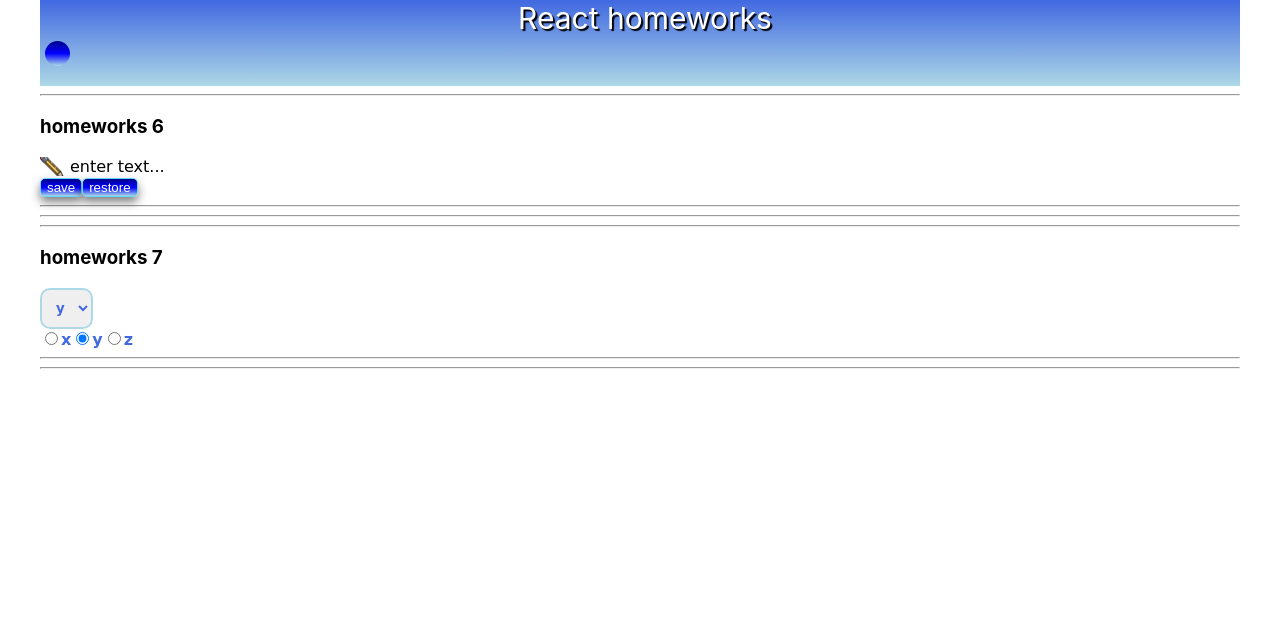
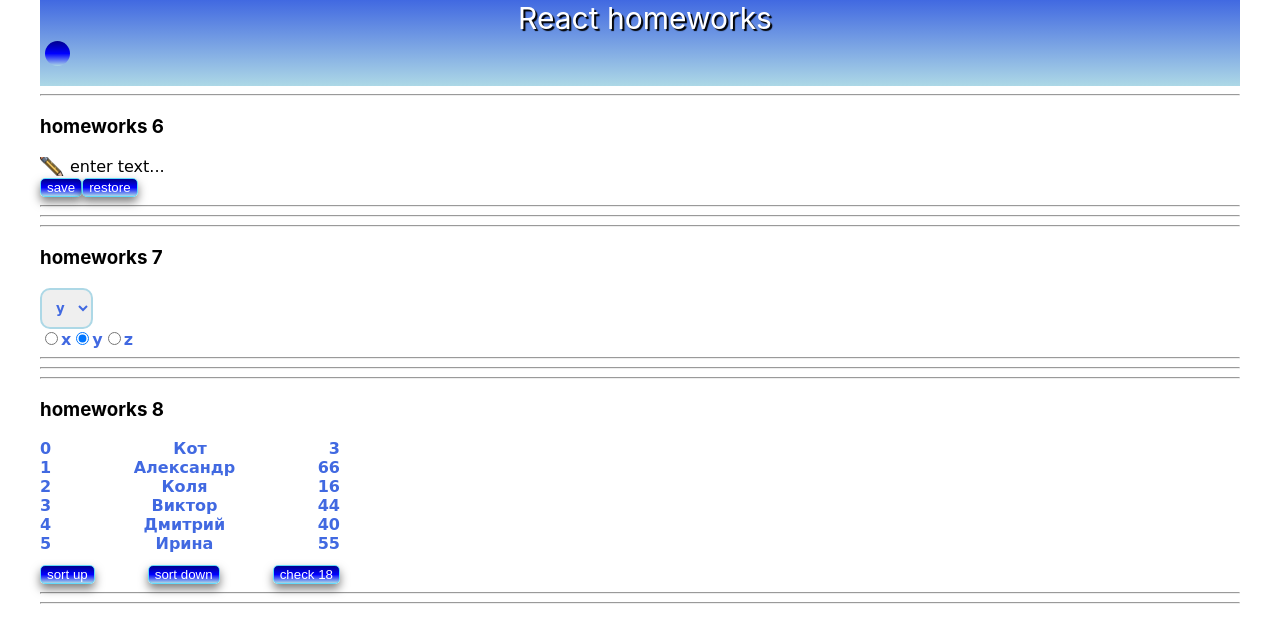
Before and after one commit to IshniyazovFail/homeworks-by-Ignat, a React (Create React App) app: page /#/junior in a window 1280 px wide. Shown: the top 642 px of the page. Built offline with nearby package versions, Linux system fonts and the light colour scheme.

Commit message:
Homework 8

```diff
--- a/src/p2-homeworks/h5-rrd-v6/pages/Junior.tsx
+++ b/src/p2-homeworks/h5-rrd-v6/pages/Junior.tsx
@@ -1,6 +1,7 @@
 import React from 'react'
 import HW6 from "../../h6/HW6";
 import HW7 from "../../h7/HW7";
+import HW8 from "../../h8/HW8";
 
 
 function Junior() {
@@ -8,6 +9,7 @@
         <div>
             <HW6/>
             <HW7/>
+            <HW8/>
         </div>
     )
 }
--- /dev/null
+++ b/src/p2-homeworks/h8/HW8.module.css
@@ -0,0 +1,16 @@
+.body {
+    width: 300px;
+    display: flex;
+    justify-content: space-between;
+    color: royalblue;
+    font-weight: bold;
+    font-family: "Comic Sans MS";
+
+}
+
+.buttons {
+    display: flex;
+    justify-content: space-between;
+    width: 300px;
+    margin-top: 10px;
+}
--- a/src/p2-homeworks/h8/HW8.tsx
+++ b/src/p2-homeworks/h8/HW8.tsx
@@ -1,8 +1,13 @@
 import React, {useState} from 'react'
-import {homeWorkReducer} from './bll/homeWorkReducer'
+import {checkAC, homeWorkReducer, SortUpAC} from './bll/homeWorkReducer'
 import SuperButton from '../h4/common/c2-SuperButton/SuperButton'
+import style from "./HW8.module.css"
 
-// export type UserType =
+export type UserType = {
+    _id: number,
+    name: string,
+    age: number
+}
 
 const initialPeople = [
     {_id: 0, name: 'Кот', age: 3},
@@ -14,28 +19,43 @@
 ]
 
 function HW8() {
-    const [people, setPeople] = useState<any>(initialPeople) // need to fix any
+    const [people, setPeople] = useState<UserType[]>(initialPeople) // need to fix any
 
     // need to fix any
-    const finalPeople = people.map((p: any) => (
-        <div key={p._id}>
-            some name, age
+    const finalPeople = people.map((p: UserType) => (
+        <div className={style.body} key={p._id}>
+            <div >{p._id}</div>
+            <div>{p.name}</div>
+            <div >{p.age}</div>
         </div>
     ))
 
-    const sortUp = () => setPeople(homeWorkReducer(initialPeople, {type: 'sort', payload: 'up'}))
+    const sortUp = () => {
+        setPeople(homeWorkReducer(initialPeople, SortUpAC()))
+    }
 
+    const sortDown = () => {
+        setPeople(homeWorkReducer(initialPeople, {type: 'sort', payload: 'down'}))
+    }
+    const check = () => {
+        setPeople(homeWorkReducer(initialPeople,checkAC()))
+
+    }
     return (
         <div>
             <hr/>
-            homeworks 8
+            <h3>homeworks 8</h3>
 
             {/*should work (должно работать)*/}
             {finalPeople}
 
-            <div><SuperButton onClick={sortUp}>sort up</SuperButton></div>
-            <div>sort down</div>
-            check 18
+            <div className={style.buttons}>
+                <div><SuperButton onClick={sortUp}>sort up</SuperButton></div>
+                <div><SuperButton onClick={sortDown}>sort down</SuperButton></div>
+                <div><SuperButton onClick={check}>check 18</SuperButton></div>
+
+            </div>
+
 
             <hr/>
             {/*для личного творчества, могу проверить*/}
--- a/src/p2-homeworks/h8/bll/homeWorkReducer.ts
+++ b/src/p2-homeworks/h8/bll/homeWorkReducer.ts
@@ -1,13 +1,49 @@
-export const homeWorkReducer = (state: any, action: any): any => { // need to fix any
+import {UserType} from "../HW8";
+
+type actionType = SortUpACType|SortDownACType|checkACType
+export const homeWorkReducer = (state: UserType[], action: actionType): UserType[] => { // need to fix any
     switch (action.type) {
         case 'sort': {
-            // need to fix
+            if(action.payload==='up'){
+                return [...state.sort((a,b)=>a.name. localeCompare(b.name))]
+            }
+            if(action.payload==='down'){
+                return[...state.sort((a,b)=>b.name. localeCompare(a.name))]
+            }
             return state
         }
-        case 'check': {
-            // need to fix
+        case'check':{
+                // need to fix
+                return state.filter(s=>s.age>18)
+            }
+        default:
             return state
         }
-        default: return state
     }
+
+
+    type SortUpACType=ReturnType<typeof SortUpAC>
+    export const SortUpAC=()=>{
+      return {
+          type:"sort",
+          payload:"up"
+      } as const
 }
+
+
+type SortDownACType=ReturnType<typeof SortDownAC>
+export const SortDownAC=()=>{
+    return {
+        type:"sort",
+        payload:"down"
+    } as const
+}
+
+
+type checkACType=ReturnType<typeof checkAC>
+export const checkAC=()=>{
+    return {
+        type:"check",
+        payload:18
+    } as const
+}
```
Also changed, not shown: 1 other file (tests, documents, lock files or other folders).
